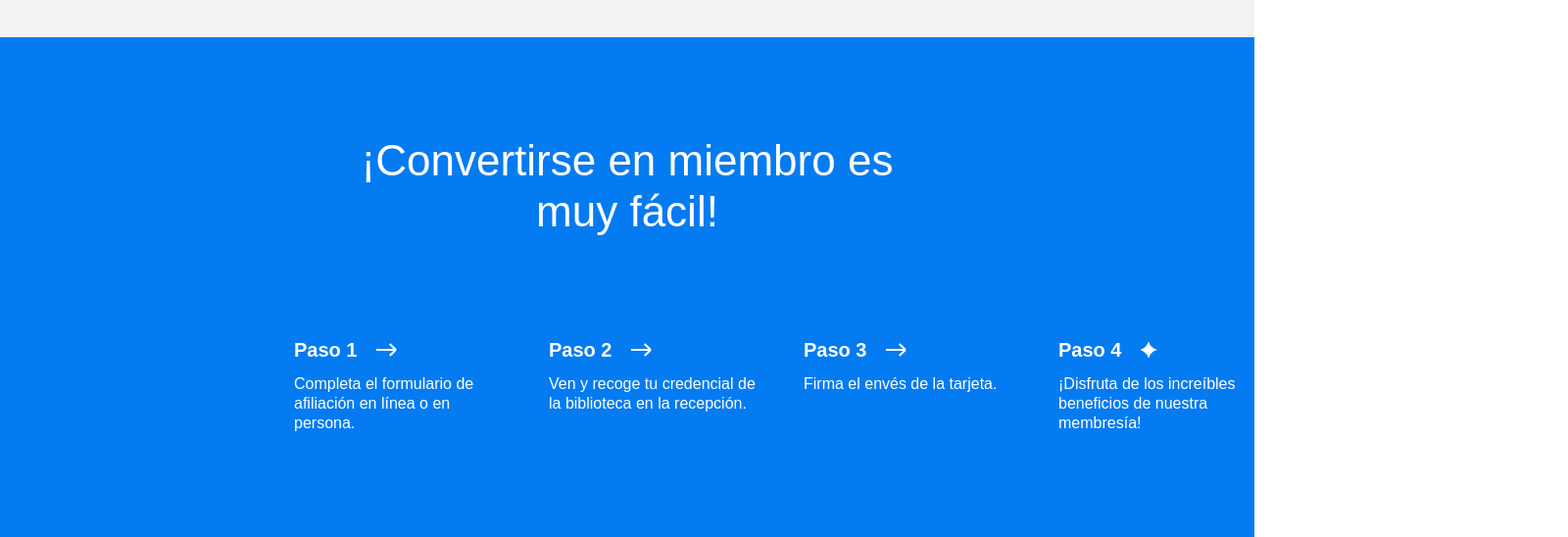
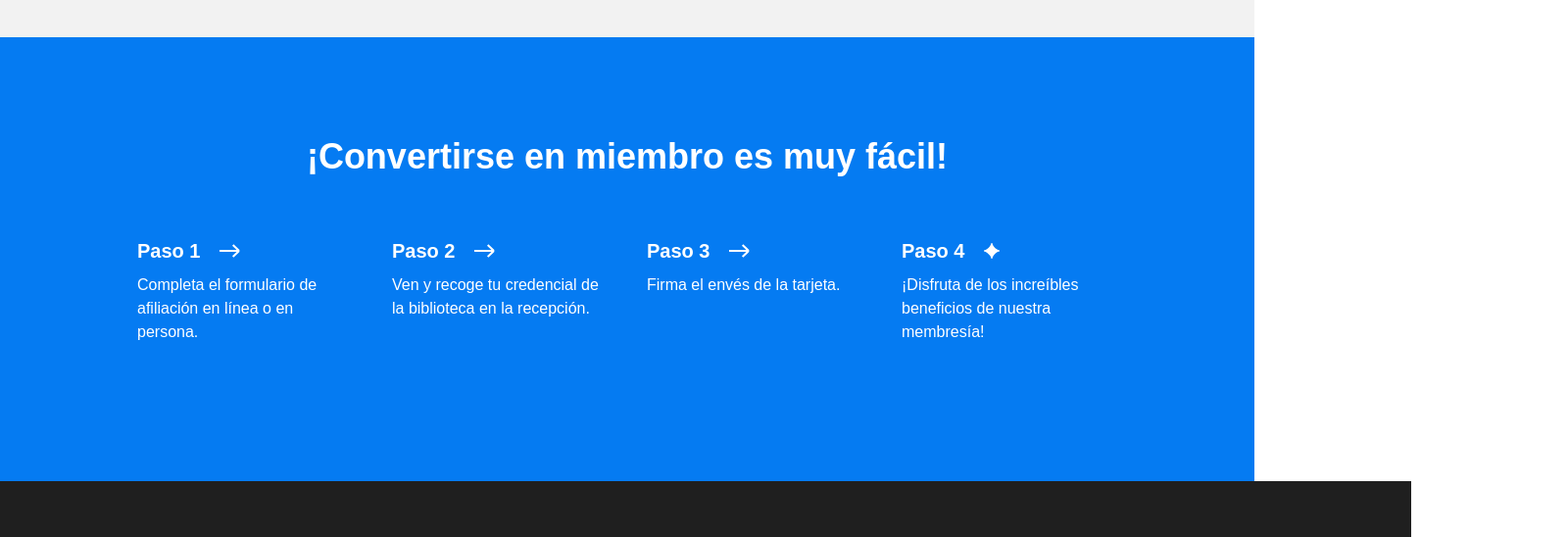
Before and after one commit to Fayvibel6/web_project_library_es, a plain HTML site: page index.html in a window 1280 px wide. Shown: the part 2900-3448 px from the top of the page at 98% size, 1600 px wide, since content can reach past the window. Drawn offline with Linux system fonts and the light colour scheme.

Commit message:
cambios agregados a css

```diff
--- a/styles/style.css
+++ b/styles/style.css
@@ -306,39 +306,37 @@ left:319px;
 }
 
 .membership__title {
-  max-width: 574px;
-  margin: 0 auto;
+  max-width: 1000px;
+  margin: 0 auto 40px auto;
   text-align: center;
-  font-size: 44px;
-  font-weight: 500;
-  line-height: 52px;
+  font-size: 36px;
+  font-weight: 700;
+  line-height: 1.2;
 }
 
 .membership__steps {
-  list-style-type: none;
-  padding:0;
-  margin: 100px 0 0;
-  margin-left: 300px;
-  margin-right: 300px;
-  flex-basis: auto;
-  display: inline-flex;
+  list-style-type:none;
+  padding: 0;
+  margin: 60px auto 0 auto;
+  max-width: 1600px;
+  justify-content: center;
+  display: flex;
   gap: 40px;
-
-
 }
 
 .step {
-  flex-basis: auto;
   width:220px;
+  text-align: left;
 }
 
 .step__title {
-  margin: 0;
+  margin:0 0 8px 0;
   font-size: 20px;
   line-height: 30px;
   font-weight: 700;
   display: flex;
   align-items: center;
+
 }
 
 .step__icon {
@@ -346,7 +344,9 @@ left:319px;
 }
 
 .step__description {
-  margin: 10px 0 0;
+  margin: 0;
+  font-size: 16px;
+  line-height: 24px;
 }
 
 .footer {
```
